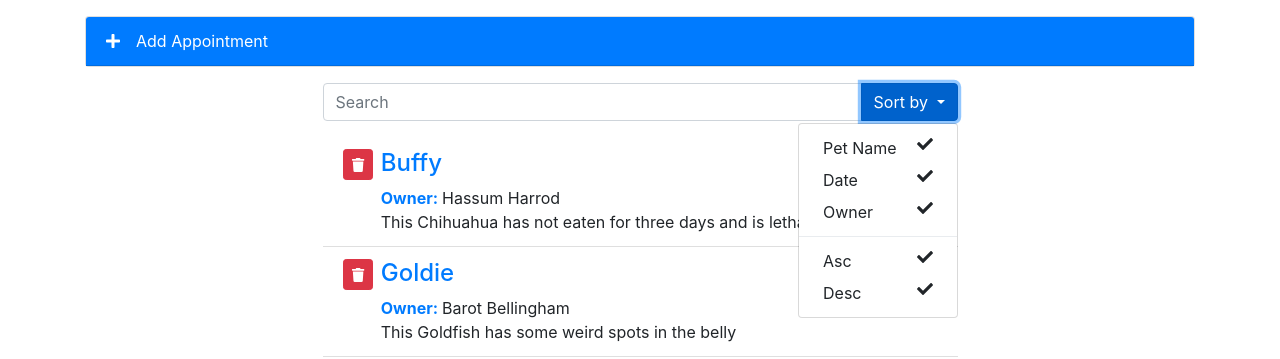
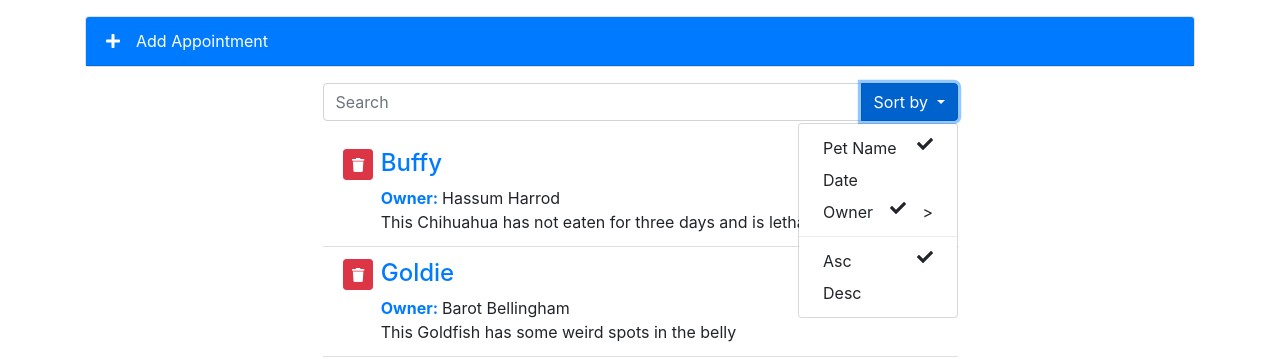
Before and after one commit to Lisigner/curricula, a Vue app: page / in a window 1280 px wide. Both pictures are taken after a click on the button "Sort by". Shown: the top 359 px of the page. Built offline with nearby package versions, Linux system fonts and the light colour scheme.

Commit message:
Updated Filter feature

```diff
--- a/src/App.vue
+++ b/src/App.vue
@@ -2,7 +2,13 @@
   <div id="main-app" class="container">
     <div class="row justify-content-center">
       <add-appointment @add="addItem"/>
-       <search-appointments @searchRecords="searchAppointments"/>
+       <search-appointments
+        @searchRecords="searchAppointments"
+        :myKey="filterKey"
+        :myDir="filterDir"
+        @requestKey="changeKey"
+        @requestDir="changeDir"
+      />
       <appointment-list :appointments="filteredApts" @remove="removeItem" @edit="editItem"/>
     </div>
   </div>
@@ -62,6 +68,12 @@ export default {
     }
   },
   methods: {
+    changeKey: function(value) {
+      this.filterKey = value;
+    },
+    changeDir: function(value) {
+      this.filterDir = value;
+    },
     searchAppointments: function(terms) {
       this.searchTerms = terms;
     },
--- a/src/components/SearchAppointments.vue
+++ b/src/components/SearchAppointments.vue
@@ -23,31 +23,56 @@
         </button>
 
         <div class="dropdown-menu dropdown-menu-right">
-          <a href="#" class="dropdown-item d-flex justify-content-between" id="petName">
+          <a
+            href="#"
+            class="dropdown-item d-flex justify-content-between"
+            id="petName"
+            @click="$emit('requestKey', 'petName')"
+          >
             Pet Name
-            <font-awesome-icon icon="check"/>
+            <font-awesome-icon icon="check" v-if="myKey==='petName'"/>
           </a>
 
-          <a class="dropdown-item d-flex justify-content-between" href="#" id="aptDate">
+          <a
+            class="dropdown-item d-flex justify-content-between"
+            href="#"
+            id="aptDate"
+            @click="$emit('requestKey', 'aptDate')"
+          >
             Date
-            <font-awesome-icon icon="check"/>
+            <font-awesome-icon icon="check" v-if="myKey==='aptDate'"/>
           </a>
 
-          <a href="#" class="dropdown-item d-flex justify-content-between" id="ownerName">
+          <a
+            href="#"
+            class="dropdown-item d-flex justify-content-between"
+            id="ownerName"
+            @click="$emit('requestKey', 'petOwner')"
+          >
             Owner
-            <font-awesome-icon icon="check"/>
+            <font-awesome-icon icon="check" v-if="myDir==='asc'"/>>
           </a>
 
           <div class="dropdown-divider" role="separator"></div>
 
-          <a class="dropdown-item d-flex justify-content-between" href="#" id="asc">
+          <a
+            class="dropdown-item d-flex justify-content-between"
+            href="#"
+            id="asc"
+            @click="$emit('requestDir', 'asc')"
+          >
             Asc
-            <font-awesome-icon icon="check"/>
+            <font-awesome-icon icon="check" v-if="myDir==='asc'"/>
           </a>
 
-          <a class="dropdown-item d-flex justify-content-between" href="#" id="desc">
+          <a
+            class="dropdown-item d-flex justify-content-between"
+            href="#"
+            id="desc"
+            @click="$emit('requestDir', 'desc')"
+          >
             Desc
-            <font-awesome-icon icon="check"/>
+            <font-awesome-icon icon="check" v-if="myDir==='desc'"/>
           </a>
         </div>
       </div>
@@ -69,6 +94,7 @@ export default {
       this.$emit("searchRecords", this.searchTerm);
     }
   },
+  props: ["myKey", "myDir"],
   components: {
     FontAwesomeIcon
   }
```
